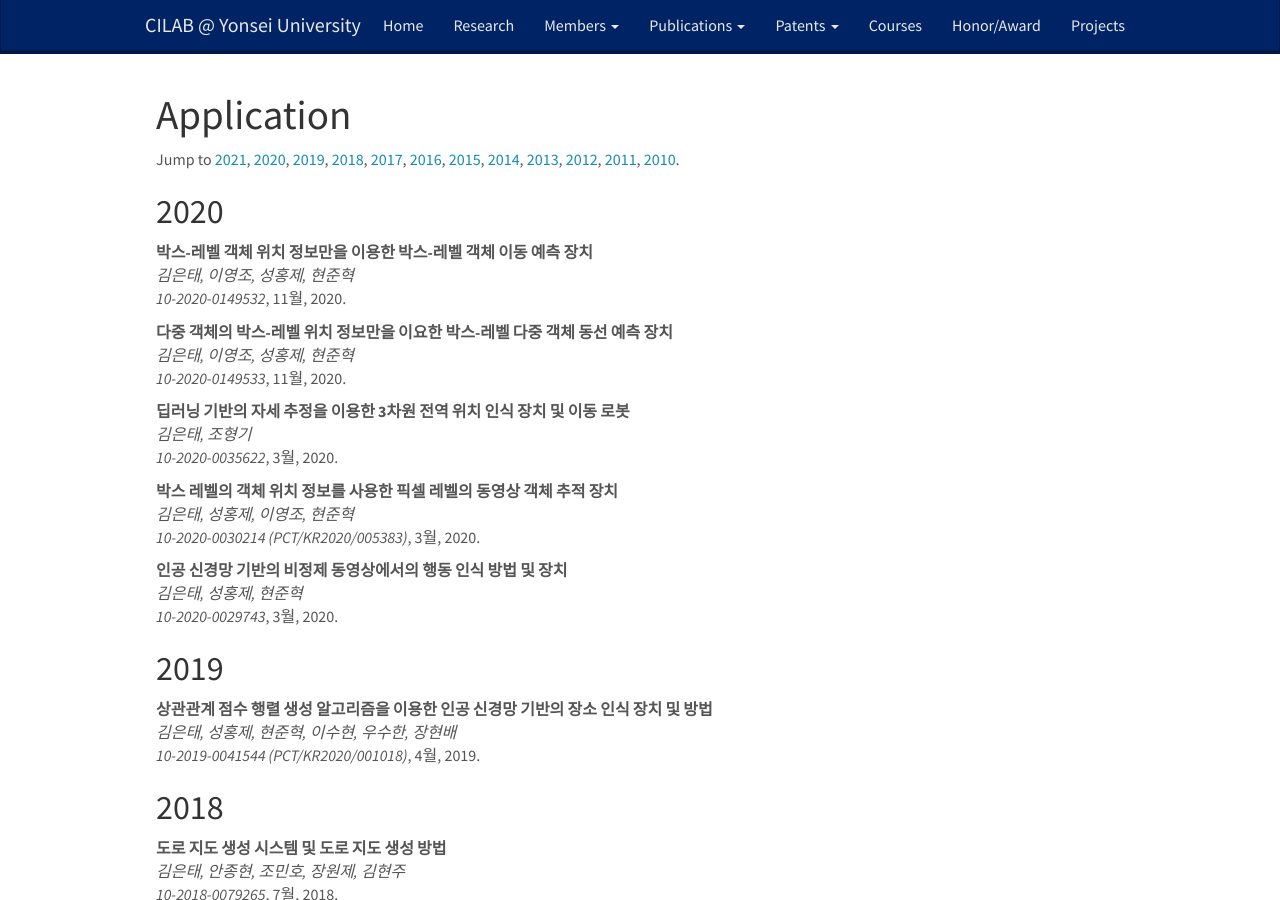
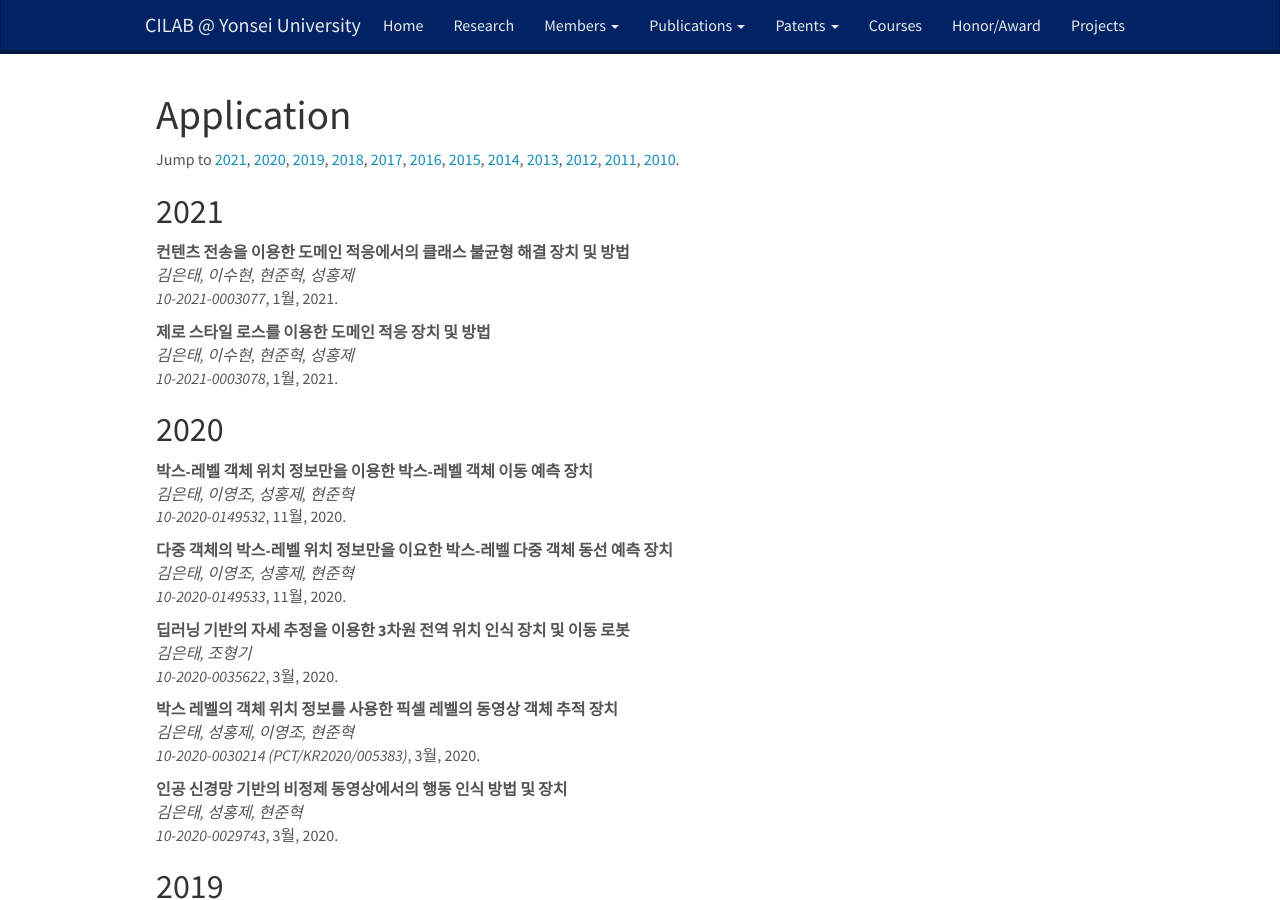
Before and after one commit to won4113/cilab-yonsei.github.io, a Jekyll site: the page built from _pages/patents_application.md, in a window 1280 px wide and 900 px high. Built offline with Jekyll 4.4.1, drawn with Linux system fonts in a browser that asks for light colours; nearby versions of some CDN libraries.

Commit message:
patents update

```diff
--- a/_data/patents/application_list.yml
+++ b/_data/patents/application_list.yml
@@ -10,6 +10,18 @@
 #  year: 20
 #  month: 월
 #  description: ""
+- title: 컨텐츠 전송을 이용한 도메인 적응에서의 클래스 불균형 해결 장치 및 방법
+  authors: 김은태, 이수현, 현준혁, 성홍제
+  application_number: 10-2021-0003077
+  year: 2021
+  month: 1월
+  description: ""
+- title: 제로 스타일 로스를 이용한 도메인 적응 장치 및 방법
+  authors: 김은태, 이수현, 현준혁, 성홍제
+  application_number: 10-2021-0003078
+  year: 2021
+  month: 1월
+  description: ""
 - title: 박스-레벨 객체 위치 정보만을 이용한 박스-레벨 객체 이동 예측 장치
   authors: 김은태, 이영조, 성홍제, 현준혁
   application_number: 10-2020-0149532
```
